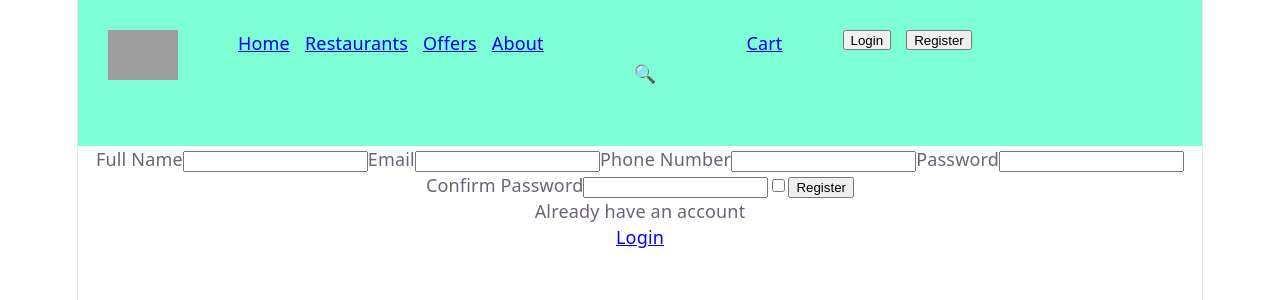
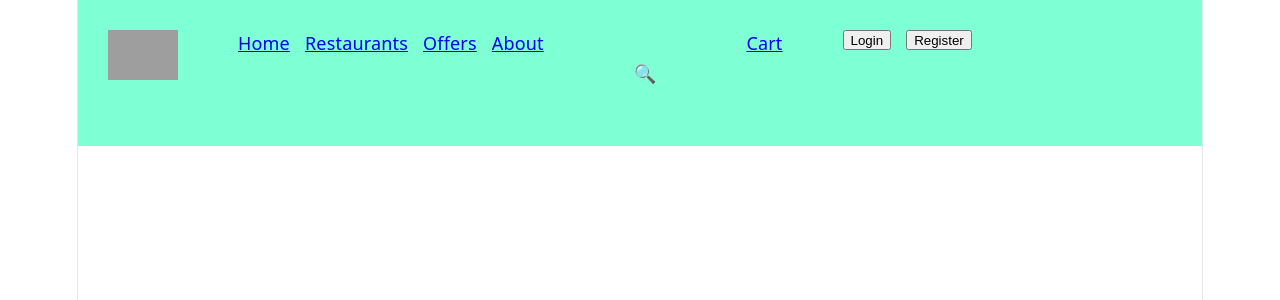
Before and after one commit to AmbikaPattem5/foodhub, a React (Vite) app: page /register in a window 1280 px wide. Shown: the top 300 px of the page. Built offline with nearby package versions, Linux system fonts and the light colour scheme; grey boxes are pictures that could not be loaded.

Commit message:
changes in loginandRegistration

```diff
--- a/src/App.tsx
+++ b/src/App.tsx
@@ -1,6 +1,5 @@
 
 import { BrowserRouter } from 'react-router-dom'
-import MainLayout from './Components/Main/MainLayout'
 import AppRoutes from './Routes/AppRoutes'
 import ContextProvider from './Context/ContextProvider'
 function App() {
--- a/src/Components/Header/Header.tsx
+++ b/src/Components/Header/Header.tsx
@@ -3,7 +3,7 @@ import './Header.css'
 import { useAuth } from '../../CustomHooks/useAuth';
 function Header(){
             const navigate=useNavigate();
-            const {user,login,logout}=useAuth();
+            const {user,logout}=useAuth();
     function handleLogin(){
         navigate('/login')
     }
--- a/src/Components/Main/MainLayout.tsx
+++ b/src/Components/Main/MainLayout.tsx
@@ -4,7 +4,6 @@ function MainLayout(){
     return(
         <div>
             <Header/>
-            <Outlet/>
         </div>
     )
 }
--- a/src/Pages/Login/Login.tsx
+++ b/src/Pages/Login/Login.tsx
@@ -3,7 +3,7 @@ import { useAuth } from "../../CustomHooks/useAuth";
 import { Link, useNavigate } from "react-router-dom";
 import type { LoginUser } from "../../types/Types";
 function Login(){
-    const {user,login}=useAuth();
+    const {login}=useAuth();
     const [error,setError]=useState<string>('');
     const data=localStorage.getItem("users");
     const response:LoginUser[]=data?JSON.parse(data):[];
@@ -30,11 +30,14 @@ function Login(){
 
     }
     function handleChange(e){
-        if(e.target.name=="name"){
+        if(e.target.name==="name"){
             setFormData({...formData,[e.target.name]:e.target.value});
         }
-        if(e.target.name=="password"){
+        if(e.target.name==="password"){
             setFormData({...formData,[e.target.name]:e.target.value});
+        }
+        if(e.target.name==="remember"){
+            setFormData({...formData,[e.target.name]:e.target.checked})
         }
 
     }
@@ -43,7 +46,7 @@ function Login(){
             <h3>Welcome Back</h3>
             <p>Login to your FoodHub account</p>
             <form onSubmit={handleSubmit}>
-                <label>Email or Username</label>
+                <label>Username</label>
                 <input type="text" name="name" value={formData.name} onChange={handleChange}/>
                 <label>Password</label>
                 <input type="password" name="password" value={formData.password}  onChange={handleChange}/>
--- a/src/Pages/Register/Register.tsx
+++ b/src/Pages/Register/Register.tsx
@@ -11,23 +11,60 @@ function Register(){
         terms:false,
 
     })
-    const [formErrors,setFormErrors]=useState<FormErrors>({name:"",email:"",password:"",confirmPassword:""})
+    const [formErrors,setFormErrors]=useState<FormErrors>({name:"",email:"",password:"",phone:"",confirmPassword:"",terms:false})
+    function validateForm():FormErrors{
+        const errors:FormErrors={name:"",email:"",password:"",confirmPassword:"",phone:"",terms:false};
+        if(formData.name===""){
+        errors.name="Name is required";
+        }
+        if(formData.email===""){
+            errors.email="Email is required";
+
+        }
+        if(formData.phone===""){
+            errors.phone="Phone number is required"
+        }
+        if(formData.password===""){
+            errors.password="Password is required"
+        }
+        else if(formData.confirmPassword===""){
+            errors.confirmPassword="Confirm Password is required"
+        }
+        else if(formData.password!==formData.confirmPassword){
+            errors.password="Password is mismatched";
+        }
+        if(formData.terms===false){
+            errors.terms="Accept terms and conditions"
+        }
+
+        return errors;
+    }
     function handleSubmit(e){
         e.preventDefault();
+       const errors=validateForm()
         let updatedUsers:User[];
-        if(formData.name===""){
-            setFormErrors({...formErrors,name:"Name is required"})
+        // if(formData.name===""){
+        //     setFormErrors({...formErrors,name:"Name is required"})
+        // }
+        // if(formData.email===""){
+        //     setFormErrors({...formErrors,email:"Email is required"})
+
+        // }
+        // if(formData.password!=formData.confirmPassword){
+        //     setFormErrors({...formErrors,confirmPassword:"password do not match"})
+        // }
+        setFormErrors(errors);
+        const errorResult=Object.values(errors).some(errMessage=>errMessage!="")
+        if(errorResult){
+            return;
         }
-        if(formData.email===""){
-            setFormErrors({...formErrors,email:"Email is required"})
 
-        }
-        if(formData.password!=formData.confirmPassword){
-            setFormErrors({...formErrors,confirmPassword:"password do not match"})
-        }
                 console.log(formData);
-        const response=localStorage.getItem("users")
-        const responsData=JSON.parse(response);
+
+        const response:string|null=localStorage.getItem("users")
+
+
+        const responsData:User[]=response==null?[]:JSON.parse(response);
         console.log("this is"+response);
         if(responsData===null){
              updatedUsers=[formData]
@@ -59,20 +96,21 @@ function Register(){
         <div>
             <form onSubmit={handleSubmit}>
             <label>Full Name</label>
-            <input type="text" name="name" value={formData.name} onChange={handleChange} required />
+            <input type="text" name="name" value={formData.name} onChange={handleChange}  />
             {formErrors.name&&<p>{formErrors.name}</p>}
             <label>Email</label>
-            <input type="email" name="email" value={formData.email}onChange={handleChange} required/>
+            <input type="email" name="email" value={formData.email}onChange={handleChange} />
             {formErrors.email&&<p>{formErrors.email}</p>}
             <label>Phone Number</label>
-            <input type="number" name="phone" value={formData.phone} onChange={handleChange} required/>
+            <input type="number" name="phone" value={formData.phone} onChange={handleChange} />
+            {formErrors.phone&&<p>{formErrors.phone}</p>}
             <label>Password</label>
-            <input type="text" name="password" value={formData.password} onChange={handleChange}/>
+            <input type="password" name="password" value={formData.password} onChange={handleChange}/>
             {formErrors.password&&<p>{formErrors.password}</p>}
             <label>Confirm Password</label>
-            <input type="text" name="confirmPassword" value={formData.confirmPassword} onChange={handleChange}/>
+            <input type="password" name="confirmPassword" value={formData.confirmPassword} onChange={handleChange}/>
             <input type="checkbox" name="terms" checked={formData.terms}  onChange={handleChange}/>
-
+            {formErrors.terms&&<p>{formErrors.terms}</p>}
             <button type="submit">Register</button>
             </form>
             <p>Already have an account</p><NavLink to='/login'>Login</NavLink>
--- a/src/types/Types.ts
+++ b/src/types/Types.ts
@@ -14,9 +14,11 @@ export type FormErrors={
     email:string;
     password:string;
     confirmPassword:string;
+    phone:string;
+    terms:boolean|string;
 }
 export type AuthContextType={
     user:string,
-    login:()=>void,
+    login:(username:{name:string})=>void,
     logout:()=>void,
 }
```
